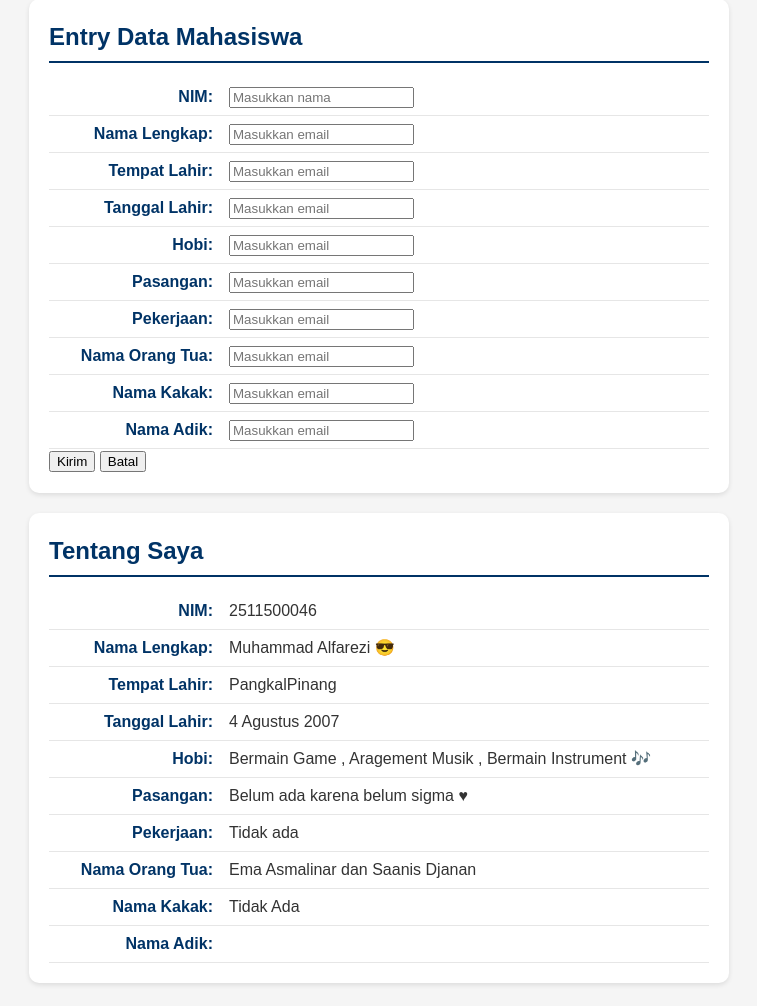
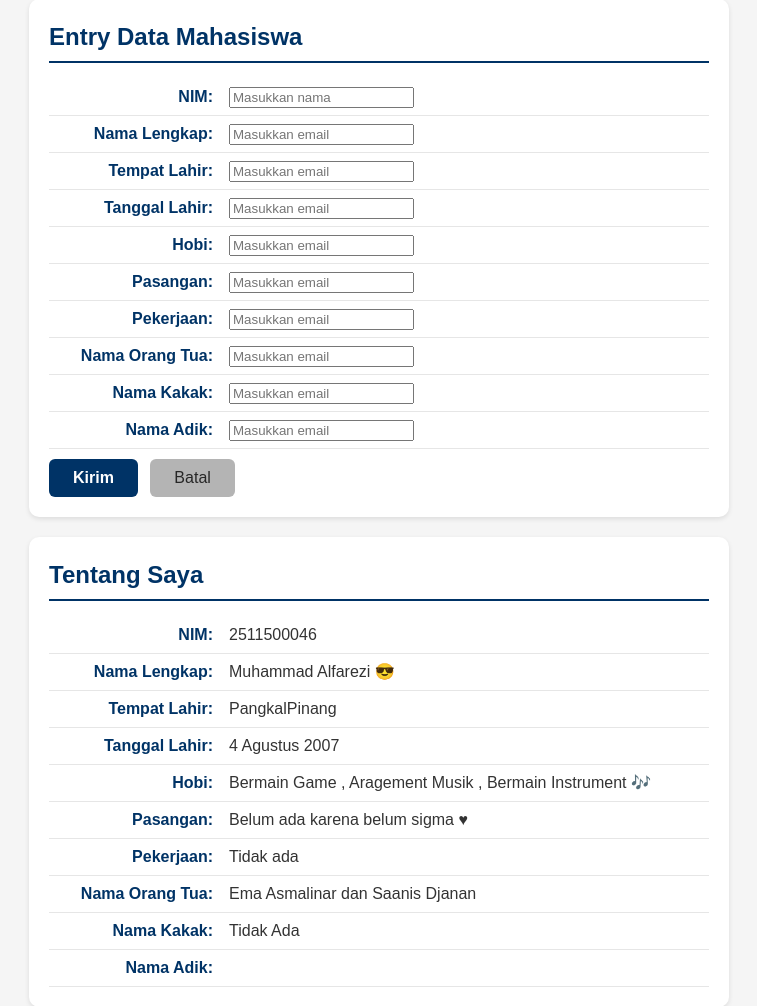
Before and after one commit to ALFAREZII/2511500046-PWD-TI1B-2526O, a PHP site: page /pertemuan-08/index.php in a window 1280 px wide. Shown: the part 440-1446 px from the top of the page, without its empty margins (261-1018 px from the left). Run offline with PHP 8.4, Linux system fonts and the light colour scheme.

Commit message:
styling6

```diff
--- a/pertemuan-08/style.css
+++ b/pertemuan-08/style.css
@@ -214,6 +214,41 @@
   box-sizing: border-box;
 }
 
+#entry button {
+  margin-top: 10px;
+  display: inline-block;
+  padding: 10px 24px;
+  font-size: 16px;
+  border-radius: 6px;
+  cursor: pointer;
+  border: none;
+  transition: all 0.3s ease;
+  margin-right: 8px;
+}
+
+#entry button[type="submit"] {
+  background-color: #003366;
+  color: #fff;
+  font-weight: 600;
+}
+
+#entry button[type="reset"] {
+  background-color: #b4b4b4;
+  color: #272727;
+  font-weight: 500;
+}
+
+#entry button[type="submit"]:hover {
+  background-color: #0379ee;
+  transform: translateY(-1px);
+  box-shadow: 0 2px 6px rgba(0, 0, 0, 0.2);
+}
+
+#entry button[type="reset"]:hover {
+  background-color: #cccccc;
+  transform: translateY(-1px);
+}
+
 @media (max-width: 600px) {
   .menu-toggle {
     display: block;
```
